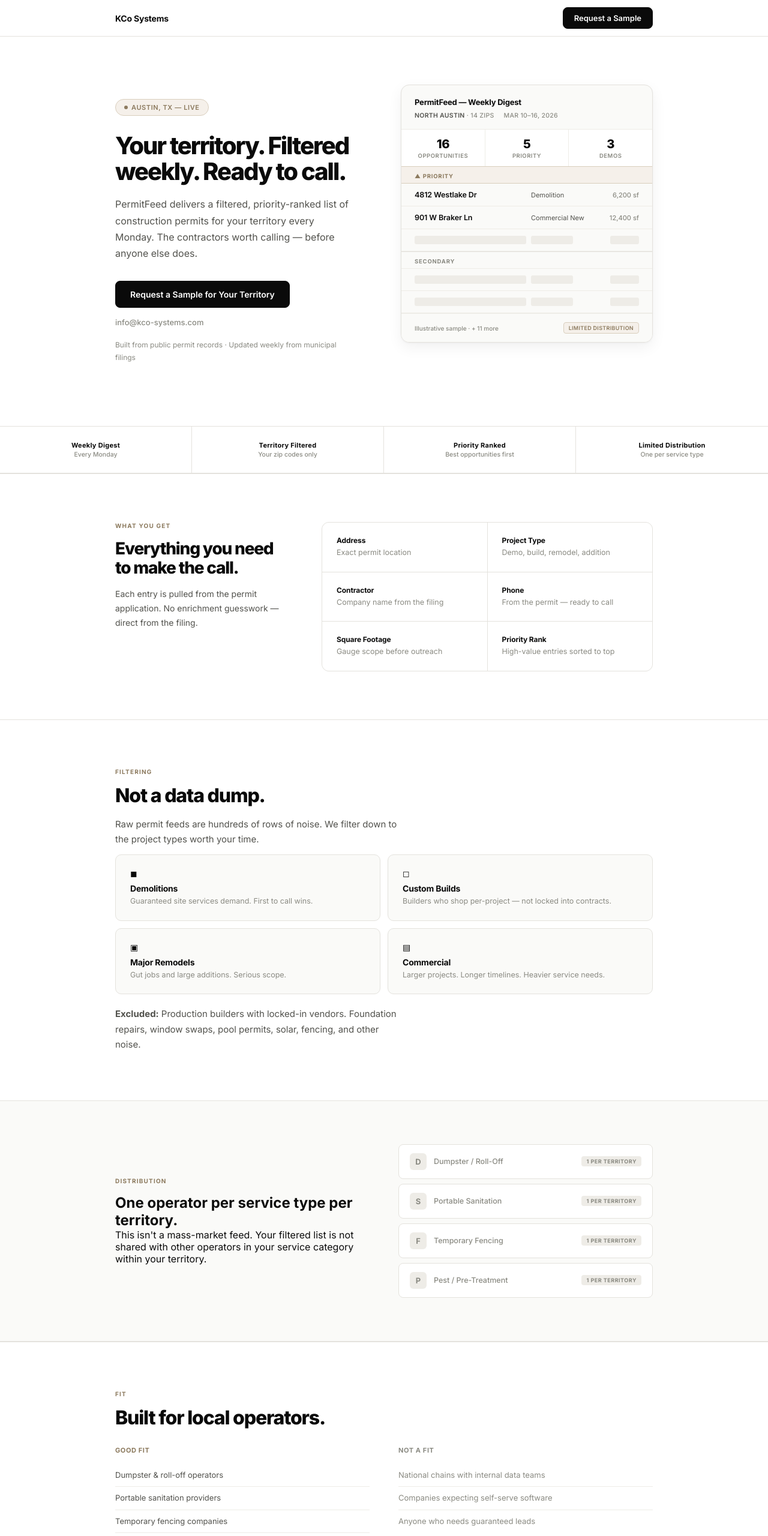
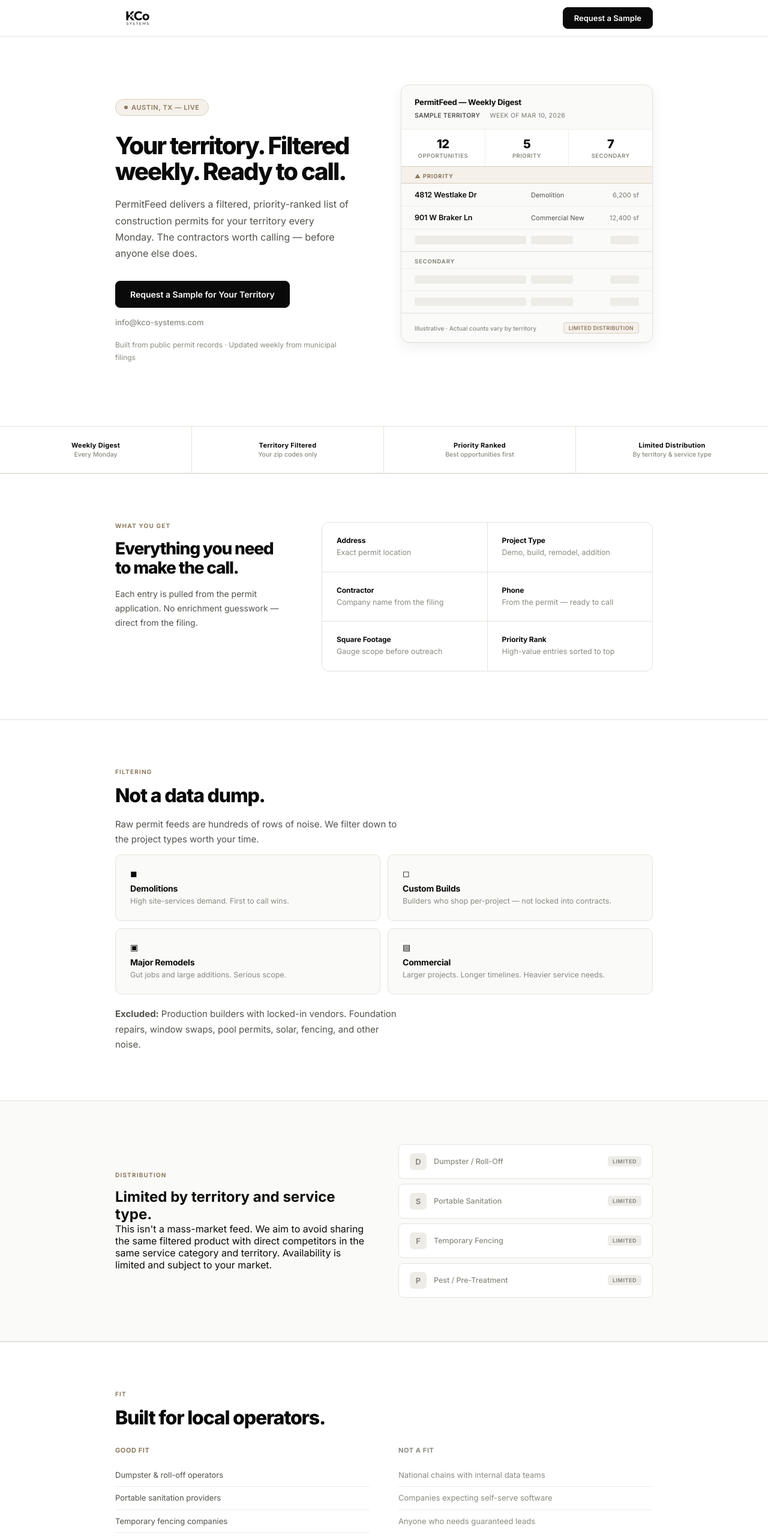
Before and after one commit to aaronk-git/kco-systems, a website: page public/permitfeed/index.html in a window 1280 px wide. Shown: the top 2560 px of the page at 60% size. Drawn offline with Linux system fonts and the light colour scheme.

Commit message:
Add logo, favicon, OG image, and branding assets across all pages

```diff
--- a/public/permitfeed/index.html
+++ b/public/permitfeed/index.html
@@ -5,6 +5,15 @@
 <meta name="viewport" content="width=device-width, initial-scale=1">
 <title>PermitFeed — Filtered Construction Permits for Your Territory</title>
 <meta name="description" content="A filtered weekly list of construction permits for your territory. Demolitions, commercial projects, large builds — sorted by what matters most to your business.">
+<link rel="icon" href="/favicon.ico" sizes="any">
+<link rel="icon" href="/assets/favicon-32.png" type="image/png" sizes="32x32">
+<link rel="apple-touch-icon" href="/assets/apple-touch-icon.png">
+<meta property="og:title" content="PermitFeed — Filtered Construction Permits">
+<meta property="og:description" content="A filtered weekly list of construction permits for your territory.">
+<meta property="og:image" content="https://kco-systems.com/assets/og.png">
+<meta property="og:type" content="website">
+<meta name="twitter:card" content="summary_large_image">
+<meta name="twitter:image" content="https://kco-systems.com/assets/og.png">
 <link rel="preconnect" href="https://fonts.googleapis.com">
 <link rel="preconnect" href="https://fonts.gstatic.com" crossorigin>
 <link href="https://fonts.googleapis.com/css2?family=Inter:wght@400;500;600;700;800&display=swap" rel="stylesheet">
@@ -32,7 +41,8 @@
   /* Nav */
   nav { padding: 0; border-bottom: 1px solid var(--border); position: sticky; top: 0; background: rgba(255,255,255,0.92); backdrop-filter: blur(16px); -webkit-backdrop-filter: blur(16px); z-index: 10; }
   nav .container { display: flex; justify-content: space-between; align-items: center; height: 60px; }
-  .logo { font-size: 14px; font-weight: 700; letter-spacing: -0.2px; color: var(--text-primary); text-decoration: none; }
+  .logo { display: flex; align-items: center; text-decoration: none; }
+  .logo img { height: 28px; width: auto; }
   .nav-cta { font-size: 13px; font-weight: 600; color: #fff; background: var(--text-primary); padding: 9px 18px; border-radius: 8px; text-decoration: none; transition: all 0.15s; border: 1px solid var(--text-primary); }
   .nav-cta:hover { background: #1a1a1a; }
 
@@ -187,7 +197,7 @@
 
 <nav>
   <div class="container">
-    <a href="/" class="logo">KCo Systems</a>
+    <a href="/" class="logo"><img src="/assets/logo-black.png" srcset="/assets/logo-black-2x.png 2x" alt="KCo Systems" height="28"></a>
     <a href="#request" class="nav-cta">Request a Sample</a>
   </div>
 </nav>
@@ -211,13 +221,13 @@
           <div class="digest-header">
             <div class="digest-title">PermitFeed — Weekly Digest</div>
             <div class="digest-meta">
-              <div class="digest-meta-item"><strong>North Austin</strong> · 14 zips</div>
-              <div class="digest-meta-item">Mar 10–16, 2026</div>
+              <div class="digest-meta-item"><strong>Sample Territory</strong></div>
+              <div class="digest-meta-item">Week of Mar 10, 2026</div>
             </div>
           </div>
           <div class="digest-stats">
             <div class="digest-stat">
-              <div class="digest-stat-num">16</div>
+              <div class="digest-stat-num">12</div>
               <div class="digest-stat-label">Opportunities</div>
             </div>
             <div class="digest-stat">
@@ -225,8 +235,8 @@
               <div class="digest-stat-label">Priority</div>
             </div>
             <div class="digest-stat">
-              <div class="digest-stat-num">3</div>
-              <div class="digest-stat-label">Demos</div>
+              <div class="digest-stat-num">7</div>
+              <div class="digest-stat-label">Secondary</div>
             </div>
           </div>
           <div class="digest-section-label">▲ Priority</div>
@@ -257,7 +267,7 @@
             <span class="digest-row-sqft">&nbsp;</span>
           </div>
           <div class="digest-footer">
-            <span class="digest-footer-text">Illustrative sample · + 11 more</span>
+            <span class="digest-footer-text">Illustrative · Actual counts vary by territory</span>
             <span class="digest-footer-badge">Limited Distribution</span>
           </div>
         </div>
@@ -282,7 +292,7 @@
   </div>
   <div class="proof-item">
     <div class="proof-item-label">Limited Distribution</div>
-    <div class="proof-item-sub">One per service type</div>
+    <div class="proof-item-sub">By territory &amp; service type</div>
   </div>
 </div>
 
@@ -335,7 +345,7 @@
       <div class="filter-card">
         <div class="filter-card-icon">◼</div>
         <div class="filter-card-title">Demolitions</div>
-        <div class="filter-card-desc">Guaranteed site services demand. First to call wins.</div>
+        <div class="filter-card-desc">High site-services demand. First to call wins.</div>
       </div>
       <div class="filter-card">
         <div class="filter-card-icon">◻</div>
@@ -363,29 +373,29 @@
     <div class="distro-inner">
       <div>
         <div class="section-label">Distribution</div>
-        <h2>One operator per service type per territory.</h2>
-        <p>This isn't a mass-market feed. Your filtered list is not shared with other operators in your service category within your territory.</p>
+        <h2>Limited by territory and service type.</h2>
+        <p>This isn't a mass-market feed. We aim to avoid sharing the same filtered product with direct competitors in the same service category and territory. Availability is limited and subject to your market.</p>
       </div>
       <div class="distro-visual">
         <div class="distro-slot">
           <div class="distro-slot-icon">D</div>
           <div class="distro-slot-text">Dumpster / Roll-Off</div>
-          <div class="distro-slot-badge">1 per territory</div>
+          <div class="distro-slot-badge">Limited</div>
         </div>
         <div class="distro-slot">
           <div class="distro-slot-icon">S</div>
           <div class="distro-slot-text">Portable Sanitation</div>
-          <div class="distro-slot-badge">1 per territory</div>
+          <div class="distro-slot-badge">Limited</div>
         </div>
         <div class="distro-slot">
           <div class="distro-slot-icon">F</div>
           <div class="distro-slot-text">Temporary Fencing</div>
-          <div class="distro-slot-badge">1 per territory</div>
+          <div class="distro-slot-badge">Limited</div>
         </div>
         <div class="distro-slot">
           <div class="distro-slot-icon">P</div>
           <div class="distro-slot-text">Pest / Pre-Treatment</div>
-          <div class="distro-slot-badge">1 per territory</div>
+          <div class="distro-slot-badge">Limited</div>
         </div>
       </div>
     </div>
@@ -434,7 +444,7 @@
     </div>
     <div class="faq-item">
       <div class="faq-q">Is this exclusive to my company?</div>
-      <div class="faq-a">We limit distribution — one operator per service type per territory. The underlying data is public record, but the filtered list built for your territory is not shared with your direct competitors.</div>
+      <div class="faq-a">We limit distribution by territory and service type — we aim to avoid sending the same filtered list to direct competitors in your area. The underlying data is public record, but the filtered product we build for your territory is not shared broadly. Availability is subject to your market.</div>
     </div>
     <div class="faq-item">
       <div class="faq-q">What does it cost?</div>
@@ -455,7 +465,7 @@
 
 <footer>
   <div class="container">
-    <p>PermitFeed is a product of <a href="/">KCo Systems</a> · Austin, TX</p>
+    <p>PermitFeed is a product of <a href="/">KCo Systems</a> · Austin pilot market · Operated from San Diego, CA</p>
     <div class="footer-links">
       <a href="/privacy">Privacy</a>
       <a href="/terms">Terms</a>
```
Also changed, not shown: public/accessibility/index.html (+5 -2 lines), public/billing-terms/index.html (+5 -2 lines), public/index.html (+18 -4 lines), public/privacy/index.html (+5 -2 lines), public/terms/index.html (+5 -2 lines), public/assets/apple-touch-icon.png (added), public/assets/favicon-32.png (added), public/assets/icon-192.png (added), public/assets/icon-512.png (added), public/assets/logo-black-2x.png (added), public/assets/logo-black.png (added), public/assets/logo-white-2x.png (added), public/assets/logo-white.png (added), public/assets/og.png (added), 1 more files, 1 other file.
